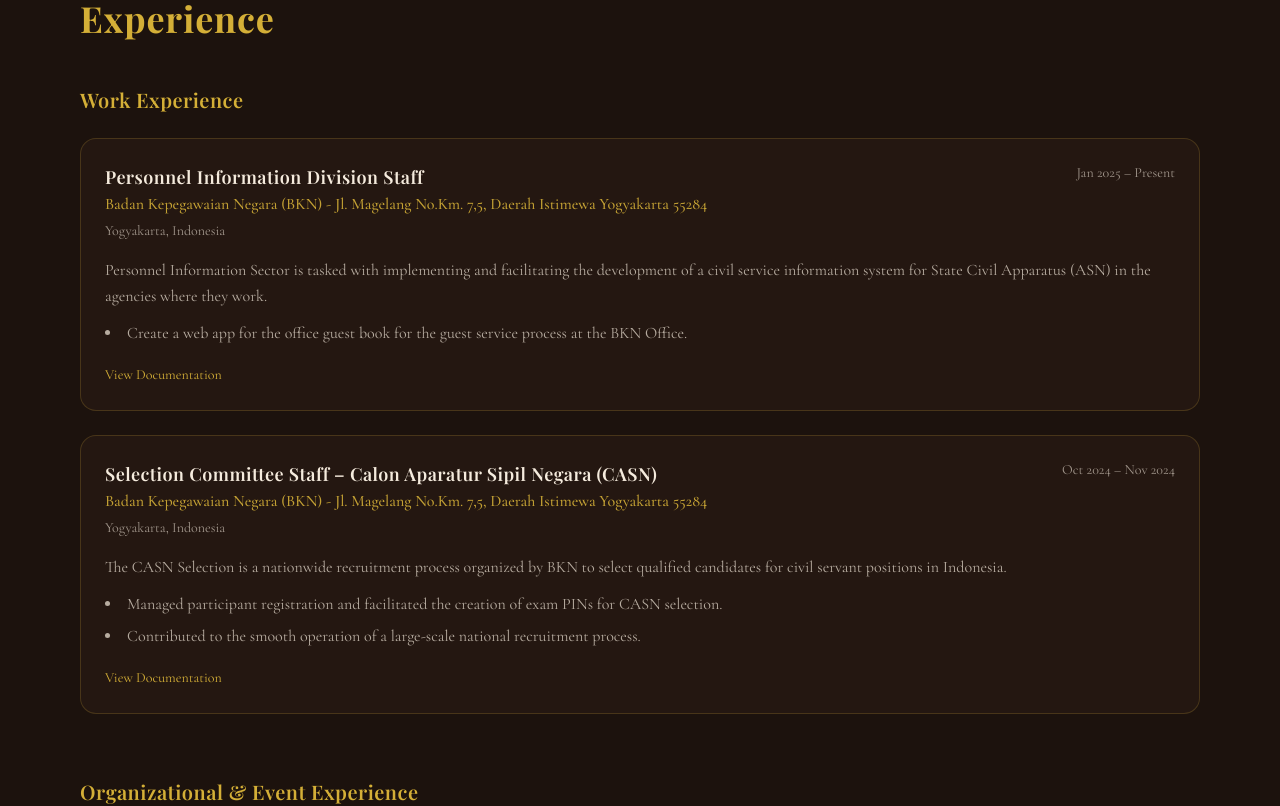
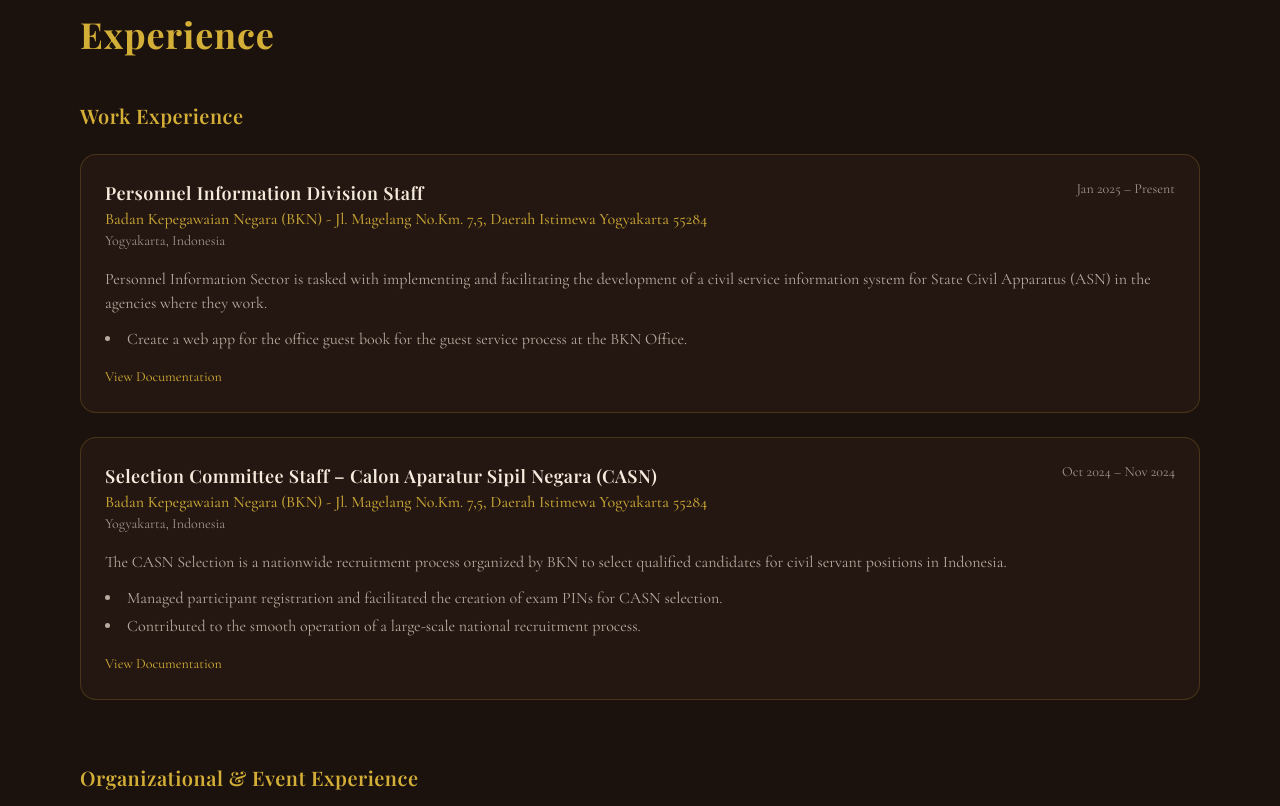
Before and after one commit to shafaauray/portfolio-shafa, a React (Vite) app: page / in a window 1280 px wide. Shown: the part 3100-3906 px from the top of the page. Built offline with nearby package versions, Linux system fonts and the light colour scheme.

Commit message:
Update Experience.jsx

```diff
--- a/src/sections/Experience.jsx
+++ b/src/sections/Experience.jsx
@@ -211,21 +211,14 @@
 
 export default function Experience() {
   return (
-    <section
-      id="experience"
-      className="py-24 px-4 sm:px-6 md:px-20 bg-brownDark overflow-hidden"
-    >
+    <section id="experience" className="py-28 px-6 md:px-20 bg-brownDark">
       <div className="max-w-7xl mx-auto">
         <h2 className="text-4xl font-serifDisplay font-bold text-gold mb-12">
           Experience
         </h2>
 
         <Section title="Work Experience" data={workExperience} />
-
-        <Section
-          title="Organizational & Event Experience"
-          data={organizationExperience}
-        />
+        <Section title="Organizational & Event Experience" data={organizationExperience} />
       </div>
     </section>
   )
@@ -237,7 +230,6 @@
       <h3 className="text-xl font-semibold text-gold mb-6">
         {title}
       </h3>
-
       <div className="space-y-6 mb-16">
         {data.map((item, i) => (
           <ExperienceCard
@@ -259,73 +251,62 @@
       initial={{ opacity: 0, y: 20 }}
       whileInView={{ opacity: 1, y: 0 }}
       viewport={{ once: true }}
-      transition={{ duration: 0.4 }}
-      className="bg-card border border-gold/20 p-5 sm:p-6 rounded-2xl overflow-hidden"
+      className="bg-card border border-gold/20 p-6 rounded-2xl"
     >
-      {/* HEADER */}
-      <div className="flex flex-col md:flex-row md:justify-between gap-3">
-        <div className="min-w-0">
-          <h4 className="text-cream font-semibold text-lg break-words">
+      <div className="flex flex-col md:flex-row md:justify-between gap-2">
+        <div>
+          <h4 className="text-cream font-semibold text-lg">
             {item.role}
           </h4>
-
-          <p className="text-gold/90 font-medium break-words leading-relaxed">
+          <p className="text-gold/90 font-medium">
             {item.institution}
           </p>
-
-          <p className="text-cream/60 text-sm mt-1">
+          <p className="text-cream/60 text-sm">
             {item.location}
           </p>
         </div>
 
-        <p className="text-cream/60 text-sm md:text-right shrink-0">
+        <p className="text-cream/60 text-sm whitespace-nowrap md:text-right">
           {item.period}
         </p>
       </div>
 
-      {/* DESCRIPTION */}
-      <p className="mt-4 text-cream/70 leading-relaxed break-words">
+      <p className="mt-4 text-cream/70">
         {item.description}
       </p>
 
-      {/* TASKS */}
-      <ul className="mt-3 list-disc list-inside text-cream/70 space-y-2">
+      <ul className="mt-3 list-disc list-inside text-cream/70 space-y-1">
         {item.tasks.map((task, i) => (
-          <li key={i} className="break-words">
-            {task}
-          </li>
+          <li key={i}>{task}</li>
         ))}
       </ul>
 
-      {/* BUTTON */}
       <button
         onClick={() => setOpen(!open)}
-        className="mt-5 text-sm text-gold hover:underline"
+        className="mt-4 text-sm text-gold hover:underline"
       >
         {open ? "Hide Documentation" : "View Documentation"}
       </button>
 
-      {/* DOCS */}
       <AnimatePresence>
         {open && (
           <motion.div
-            initial={{ opacity: 0, height: 0 }}
-            animate={{ opacity: 1, height: "auto" }}
-            exit={{ opacity: 0, height: 0 }}
-            transition={{ duration: 0.3 }}
-            className="overflow-hidden"
+            initial={{ opacity: 0, scale: 0.97 }}
+            animate={{ opacity: 1, scale: 1 }}
+            exit={{ opacity: 0, scale: 0.97 }}
+            transition={{ duration: 0.25 }}
+            className="mt-4"
           >
-            <div className="grid grid-cols-2 sm:grid-cols-3 md:grid-cols-4 gap-3 mt-4">
+            <div className="grid grid-cols-2 sm:grid-cols-3 md:grid-cols-4 gap-3">
               {docs.map((src, i) => (
                 <div
                   key={i}
-                  className="aspect-[4/3] rounded-xl overflow-hidden border border-gold/20"
+                  className="aspect-[4/3] rounded-lg overflow-hidden border border-gold/20"
                 >
                   <img
                     src={src}
                     alt="Documentation"
                     className="w-full h-full object-cover"
-                    loading="lazy"
                   />
                 </div>
               ))}
```
